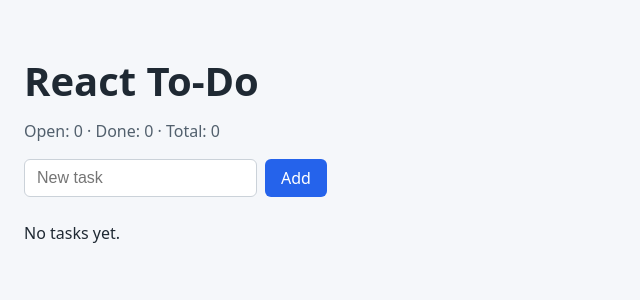
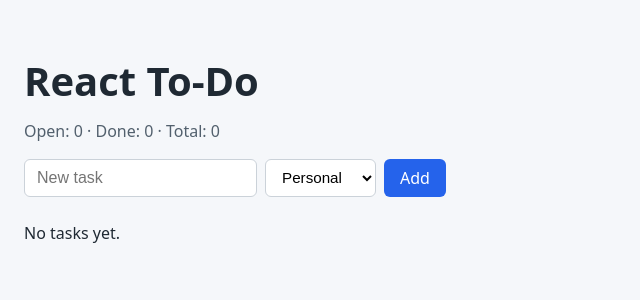
Before and after one commit to NatalyBova111/M6_React-To-Do-Application, a React (Vite) app: page / in a window 1280 px wide. Shown: the top 300 px of the page, without its empty margins (0-640 px from the left). Built offline with nearby package versions, Linux system fonts and the light colour scheme.

Commit message:
feat: add category select to new todo form

```diff
--- a/src/App.css
+++ b/src/App.css
@@ -45,6 +45,19 @@ body {
   border-radius: 0.375rem;
   border: 1px solid #cbd2d9;
 }
+.todo-form__select {
+  padding: 0.5rem 0.75rem;
+  font-size: 0.95rem;
+  border-radius: 0.375rem;
+  border: 1px solid #cbd2d9;
+  background-color: white;
+}
+
+.todo-form__select:focus {
+  outline: 2px solid #2563eb;
+  outline-offset: 1px;
+}
+
 
 .todo-form__input:focus {
   outline: 2px solid #2563eb;
--- a/src/App.tsx
+++ b/src/App.tsx
@@ -1,11 +1,12 @@
 import { useState, useEffect } from "react";
-import type { Todo } from "./types/todo";
+import type { Todo, TodoCategory } from "./types/todo";
 import { TodoList } from "./components/TodoList";
 
 const App: React.FC = () => {
   // React state for todos and for the new task input
   const [todos, setTodos] = useState<Todo[]>([]);
   const [description, setDescription] = useState<string>("");
+  const [category, setCategory] = useState<TodoCategory>("personal");
 
   // Automatically mark todos as urgent if they are open for more than 1 minute.
   useEffect(() => {
@@ -37,16 +38,15 @@ const App: React.FC = () => {
   // Handler to add a new todo
   const addTodo = () => {
     if (!description.trim()) return;
-// Temporary default category, will be replaced by a select input.
+
     const newTodo: Todo = {
       id: crypto.randomUUID(),
       description: description.trim(),
       createdAt: new Date(),
       status: "open",
       isUrgent: false,
-  category: "personal", // default category for now
+      category, // use currently selected category
     };
-
 
     setTodos((prev) => [...prev, newTodo]);
     setDescription("");
@@ -81,9 +81,6 @@ const newTodo: Todo = {
   const doneCount = todos.filter((todo) => todo.status === "done").length;
   const totalCount = todos.length;
 
-
-
-
   return (
     <main className="app">
       <h1 className="app__title">React To-Do</h1>
@@ -110,6 +107,21 @@ const newTodo: Todo = {
           onChange={(e) => setDescription(e.target.value)}
           className="todo-form__input"
         />
+
+        {/* Category select for the new todo */}
+        <select
+          value={category}
+          onChange={(e) =>
+            setCategory(e.target.value as TodoCategory)
+          }
+          className="todo-form__select"
+          aria-label="Todo category"
+        >
+          <option value="work">Work</option>
+          <option value="personal">Personal</option>
+          <option value="shopping">Shopping</option>
+        </select>
+
         <button type="submit" className="todo-form__button">
           Add
         </button>
@@ -124,7 +136,6 @@ const newTodo: Todo = {
       />
     </main>
   );
-
 };
 
 export default App;
```
Lines whose indentation alone changed are shown as unchanged.
